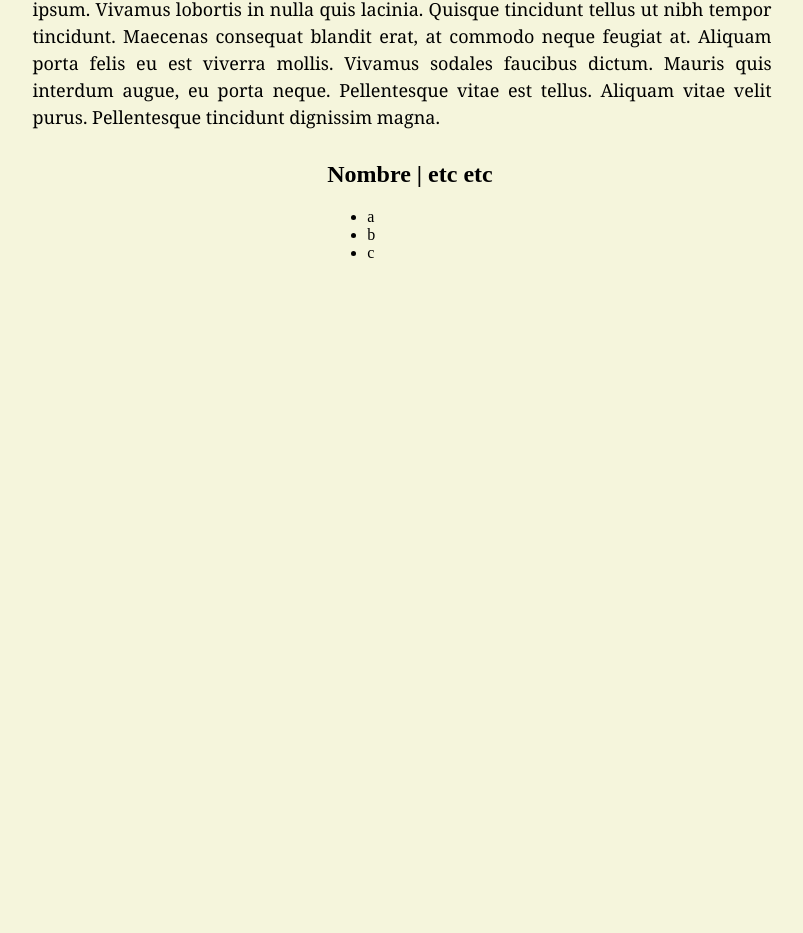
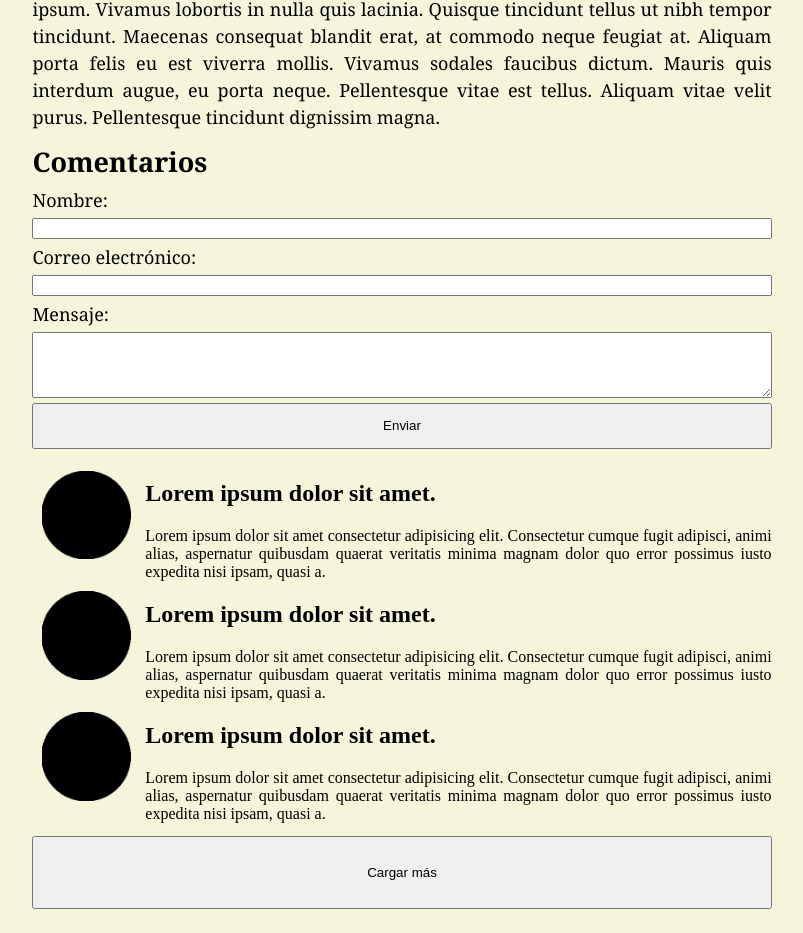
Before and after one commit to iaw-2024/jiferrarid-1-html-css, a plain HTML site: page index.html in a window 1280 px wide. Shown: the part 1675-2608 px from the top of the page, without its empty margins (238-1041 px from the left). Before the commit the page ends 1977 px from the top, so only its background shows below. Drawn offline with Linux system fonts and the light colour scheme.

Commit message:
Formulario y estilo en HTML + CSS completo

```diff
--- a/index.html
+++ b/index.html
@@ -24,7 +24,7 @@
 
                 Donec placerat quis ex lobortis congue. Vestibulum egestas accumsan sapien in consequat. Donec maximus interdum sapien, non varius odio feugiat id. Lorem ipsum dolor sit amet, consectetur adipiscing elit. Nam consectetur mattis elit quis dignissim. Sed sed nisi nulla. Morbi fringilla lacus eu nibh congue fermentum. Cras eros tellus, tincidunt non consectetur pellentesque, fringilla eget dui. Proin tristique justo odio, sed aliquam lorem pellentesque nec. Nunc id cursus elit. In accumsan tortor interdum gravida bibendum. Nam a dui auctor tellus mattis rhoncus eu et lorem. Praesent eleifend turpis ut dolor gravida, a condimentum eros laoreet. Morbi semper viverra metus, in lobortis massa molestie a.
 
-                <img src="listado\html_css\imageLong.png">
+                <img class="contentImage" src="listado\html_css\imageLong.png">
 
                 Morbi fermentum, justo sit amet convallis convallis, turpis lacus consectetur dui, sit amet feugiat justo mauris a sem. Duis congue cursus nibh, quis hendrerit mauris tempor ac. Integer ornare mauris enim, ut posuere ante rutrum a. Phasellus consectetur mollis malesuada. Quisque hendrerit ut enim eu commodo. Suspendisse et turpis eget nunc imperdiet sagittis. Curabitur id augue rutrum, semper augue et, posuere est. Donec tempor, ligula ac dapibus lacinia, massa arcu tristique tellus, vitae mattis felis lectus in nulla. Suspendisse non leo in mauris varius tristique. Sed placerat rhoncus mauris, ac sagittis ipsum posuere et. Proin ullamcorper magna purus, vitae malesuada ipsum hendrerit sit amet.
 
@@ -32,13 +32,65 @@
 
                 Cras massa diam, mollis id sapien a, cursus aliquam ipsum. Vivamus lobortis in nulla quis lacinia. Quisque tincidunt tellus ut nibh tempor tincidunt. Maecenas consequat blandit erat, at commodo neque feugiat at. Aliquam porta felis eu est viverra mollis. Vivamus sodales faucibus dictum. Mauris quis interdum augue, eu porta neque. Pellentesque vitae est tellus. Aliquam vitae velit purus. Pellentesque tincidunt dignissim magna.
             </div>
-            <div class="itemContainer">
-                <h2>Nombre | etc etc</h2>
-                <ul>
-                    <li>a</li>
-                    <li>b</li>
-                    <li>c</li>
-                </ul>
+            <div class="contentContainer">
+                <h2>Comentarios</h2>
+                <form action="enviar.php" method="POST">
+                    <div class="formInput">
+                        <label for="name">Nombre:</label>
+                        <input type="text" id="name" name="name" required>
+                    </div>
+                    <div class="formInput">
+                        <label for="email">Correo electrónico:</label>
+                        <input type="email" id="email" name="email" required>
+                    </div>
+                    <div class="formInput">
+                        <label for="comment">Mensaje:</label>
+                        <textarea id="comment" name="comment" rows="4" required></textarea>
+                        <button type="submit">Enviar</button>
+                    </div>
+                </form>
+            </div>
+            <div class="comments">
+                <div class="comment">
+                    <div class="avatar">
+                        <img src="listado\html_css\image.png">
+                    </div>
+                    <div class="commentText">
+                        <div class="commentHeader">
+                            <h2>Lorem ipsum dolor sit amet.</h2>
+                        </div>
+                        <div class="commentBody">
+                            Lorem ipsum dolor sit amet consectetur adipisicing elit. Consectetur cumque fugit adipisci, animi alias, aspernatur quibusdam quaerat veritatis minima magnam dolor quo error possimus iusto expedita nisi ipsam, quasi a.
+                        </div>
+                    </div>
+                </div>
+                <div class="comment">
+                    <div class="avatar">
+                        <img src="listado\html_css\image.png">
+                    </div>
+                    <div class="commentText">
+                        <div class="commentHeader">
+                            <h2>Lorem ipsum dolor sit amet.</h2>
+                        </div>
+                        <div class="commentBody">
+                            Lorem ipsum dolor sit amet consectetur adipisicing elit. Consectetur cumque fugit adipisci, animi alias, aspernatur quibusdam quaerat veritatis minima magnam dolor quo error possimus iusto expedita nisi ipsam, quasi a.
+                        </div>
+                    </div>
+                </div>
+                <div class="comment">
+                    <div class="avatar">
+                        <img src="listado\html_css\image.png">
+                    </div>
+                    <div class="commentText">
+                        <div class="commentHeader">
+                            <h2>Lorem ipsum dolor sit amet.</h2>
+                        </div>
+                        <div class="commentBody">
+                            Lorem ipsum dolor sit amet consectetur adipisicing elit. Consectetur cumque fugit adipisci, animi alias, aspernatur quibusdam quaerat veritatis minima magnam dolor quo error possimus iusto expedita nisi ipsam, quasi a.
+                        </div>
+                    </div>
+                </div>
+                <button type="loadMore">Cargar más</button>
             </div>
         </div>
     </body>
--- a/listado/html_css/styles.css
+++ b/listado/html_css/styles.css
@@ -18,6 +18,10 @@ h1 {
     font-family: Cambria, serif; /* Estilo de fuente Cambria */
 }
 
+div.contentContainer h2 {
+    margin-top:-1em;
+}
+
 h3 {
     text-align:left;
     width: 60%;
@@ -35,9 +39,6 @@ div.writterInfoBox {
 }
 div.writterInfoBoxText {
     gap: 0.25em;
-}
-div.writterInfoBoxBody {
-
 }
 div.avatar {
     margin: 10px;
@@ -66,6 +67,45 @@ div.contentContainer img {
     margin-top:1em;
     margin-bottom:1em;
 }
+form{
+    margin-top:-1em;
+}
+div.formInput{
+    display: grid;
+    grid-template-columns: 1fr;
+    gap:0.25em;
+    margin-bottom:0.25em;
+}
+div.formInput button{
+    padding: 1em;
+}
+div.comments{
+    width:60%;
+    margin-top: -1em;
+}
+div.comments div.writterInfoBox{
+    width:100%;
+    margin-top: 0.5em;
+    border: 2px solid gray;
+}
+div.comments div.writterInfoBoxText{
+    padding-right: 1em;
+    margin-bottom: 1em;
+}
+div.comments button{
+    width: 100%;
+    padding: 2em;
+    margin-top: 1em;
+}
+div.comment {
+    display: flex;
+    align-items: top;
+    width: 100%;
+    text-align: justify;
+}
+div.comment {
+    gap: 0.25em;
+}
 @media (max-width: 1000px) {
     div.writterInfoBox {
         width: 75%;
@@ -77,6 +117,9 @@ div.contentContainer img {
         width: 75%;
     }
     h1 {
+        width: 75%;
+    }
+    div.comments {
         width: 75%;
     }
 }
@@ -92,6 +135,9 @@ div.contentContainer img {
         width: 100%;
     }
     h1 {
+        width: 100%;
+    }
+    div.comments {
         width: 100%;
     }
 }
```
